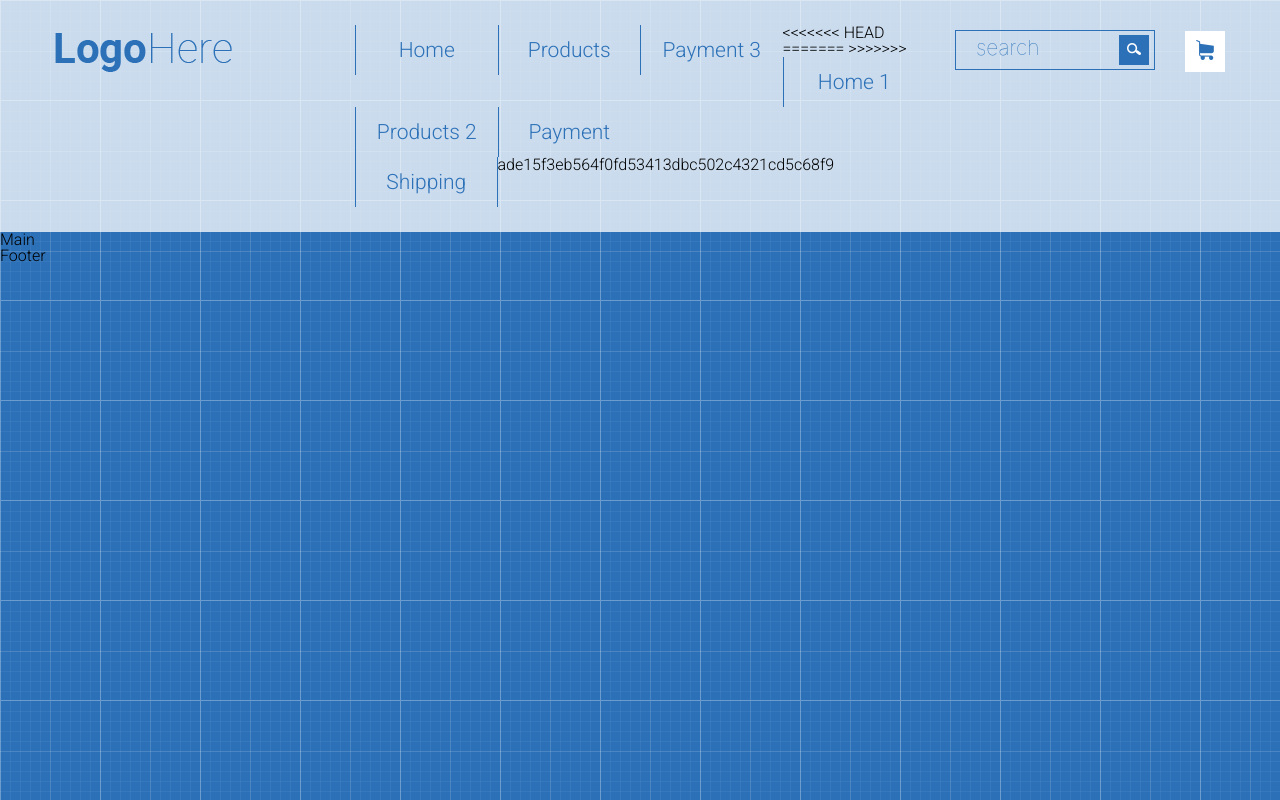
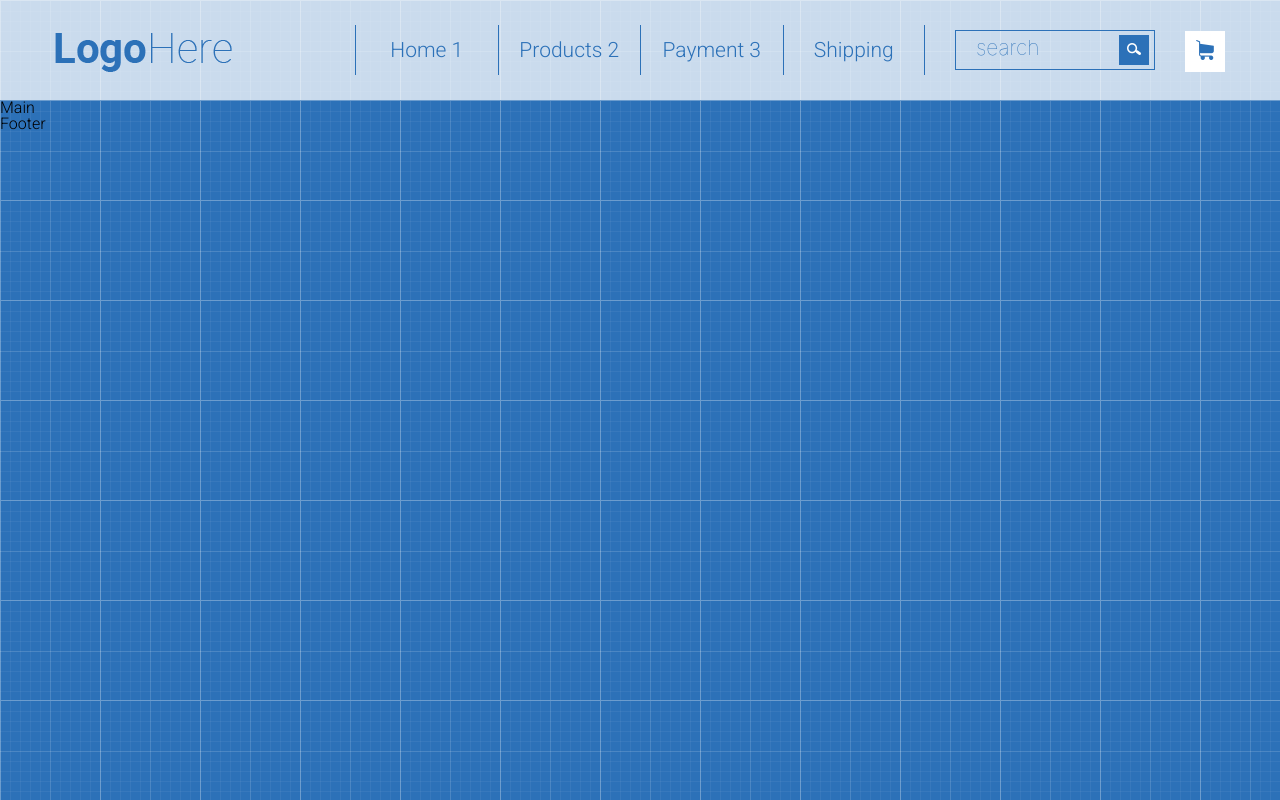
Before and after one commit to quirelam/quirelam.github.io, a plain HTML site: page index.html in a window 1280 px wide. Drawn offline with Linux system fonts and the light colour scheme.

Commit message:
fix merge

```diff
--- a/index.html
+++ b/index.html
@@ -27,15 +27,9 @@
                 <div class="col-md-6">
                     <nav>
                         <ul class="menu">
-<<<<<<< HEAD
-                            <li><a href="">Home</a></li>
-                            <li><a href="">Products</a></li>
-                            <li><a href="">Payment 3</a></li>
-=======
                             <li><a href="">Home 1</a></li>
                             <li><a href="">Products 2</a></li>
-                            <li><a href="">Payment</a></li>
->>>>>>> ade15f3eb564f0fd53413dbc502c4321cd5c68f9
+                            <li><a href="">Payment 3</a></li>
                             <li><a href="">Shipping</a></li>
                         </ul>
                     </nav>
```
